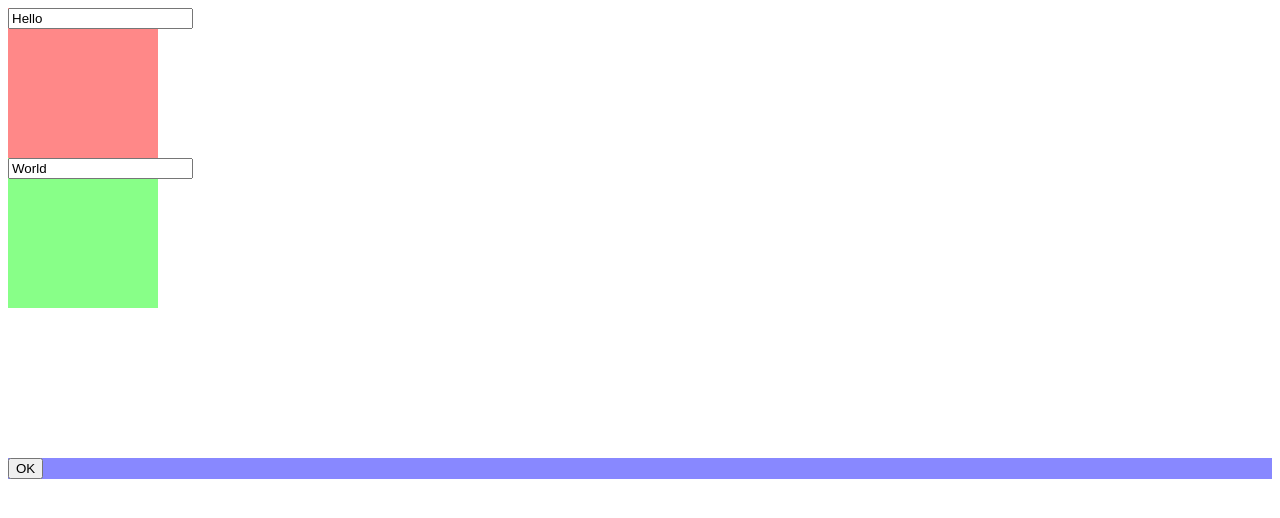
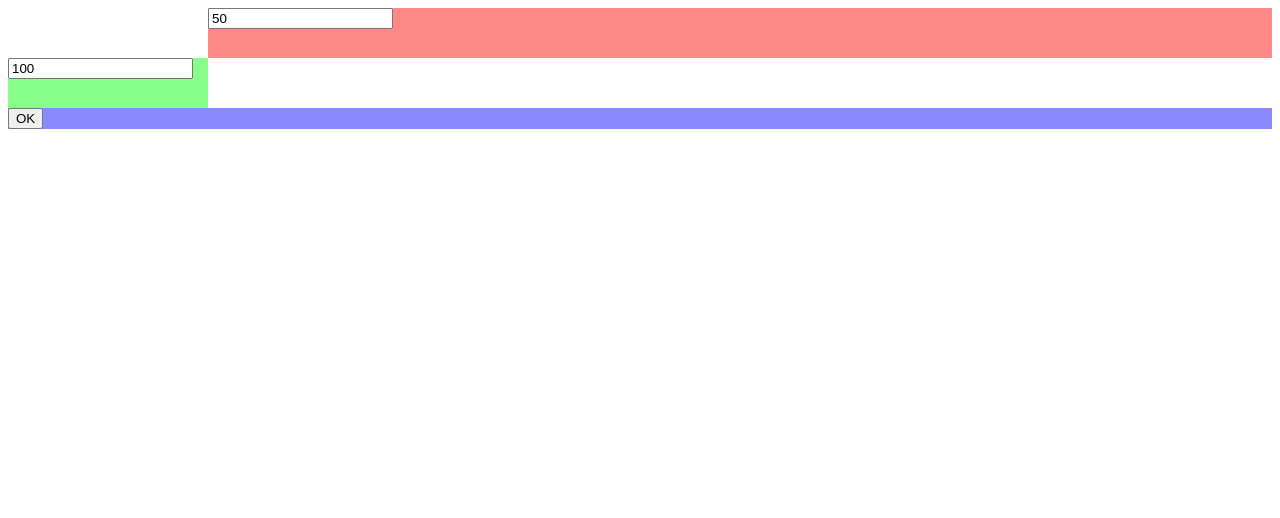
Before and after one commit to Tail-BackShape/LADFAM, a plain HTML site: page index.html in a window 1280 px wide. Drawn offline with Linux system fonts and the light colour scheme.

Commit message:
fix irorio
水餃子

```diff
--- a/index.html
+++ b/index.html
@@ -10,15 +10,15 @@
 <body>
     <form name="f1" action="#" id="forms">
         <div id="f1BOX1">
-            <input type="text" name="BOX1" value="Hello">
+            <input type="text" name="BOX1" value=50>
         </div>
         <div id="f1BOX2">
-            <input type="text" name="BOX2" value="World">
+            <input type="text" name="BOX2" value=100>
         </div>
     </form>
 
     <div id="OKbutton">
-        <input type="button" value="OK" onclick="ohayou(document.f1.BOX1.value)">
+        <input type="button" value="OK" onclick="ohayou(document.f1.BOX1.value, document.f1.BOX2.value)">
     </div>
 
 </body>
--- a/style.css
+++ b/style.css
@@ -1,12 +1,12 @@
 #forms {
     display: grid; /* グリッドレイアウト */
-    grid-template-rows: 150px 150px 150px;
-    grid-template-columns: 150px 1fr;
+    grid-template-rows: 50px 50px;
+    grid-template-columns: 200px ;
 }
 
 #f1BOX1 {
     grid-row: 1/2;
-    grid-column: 1/2;
+    grid-column: 2/3;
     background: #f88;
 }
 
@@ -17,7 +17,7 @@
 }
 
 #OKbutton {
-    grid-row: 1 / 2;
-    grid-column: 2 / 3;
+    grid-row: 3/4;
+    grid-column: 1 / 2;
     background: #88f;
 }
--- a/test.js
+++ b/test.js
@@ -1,3 +1,4 @@
-function ohayou(nannka) {
-  alert(nannka);
+function ohayou(nannka, nanka2) {
+  na = parseFloat(nannka) + parseFloat(nanka2)
+  alert(na);
 }
```
